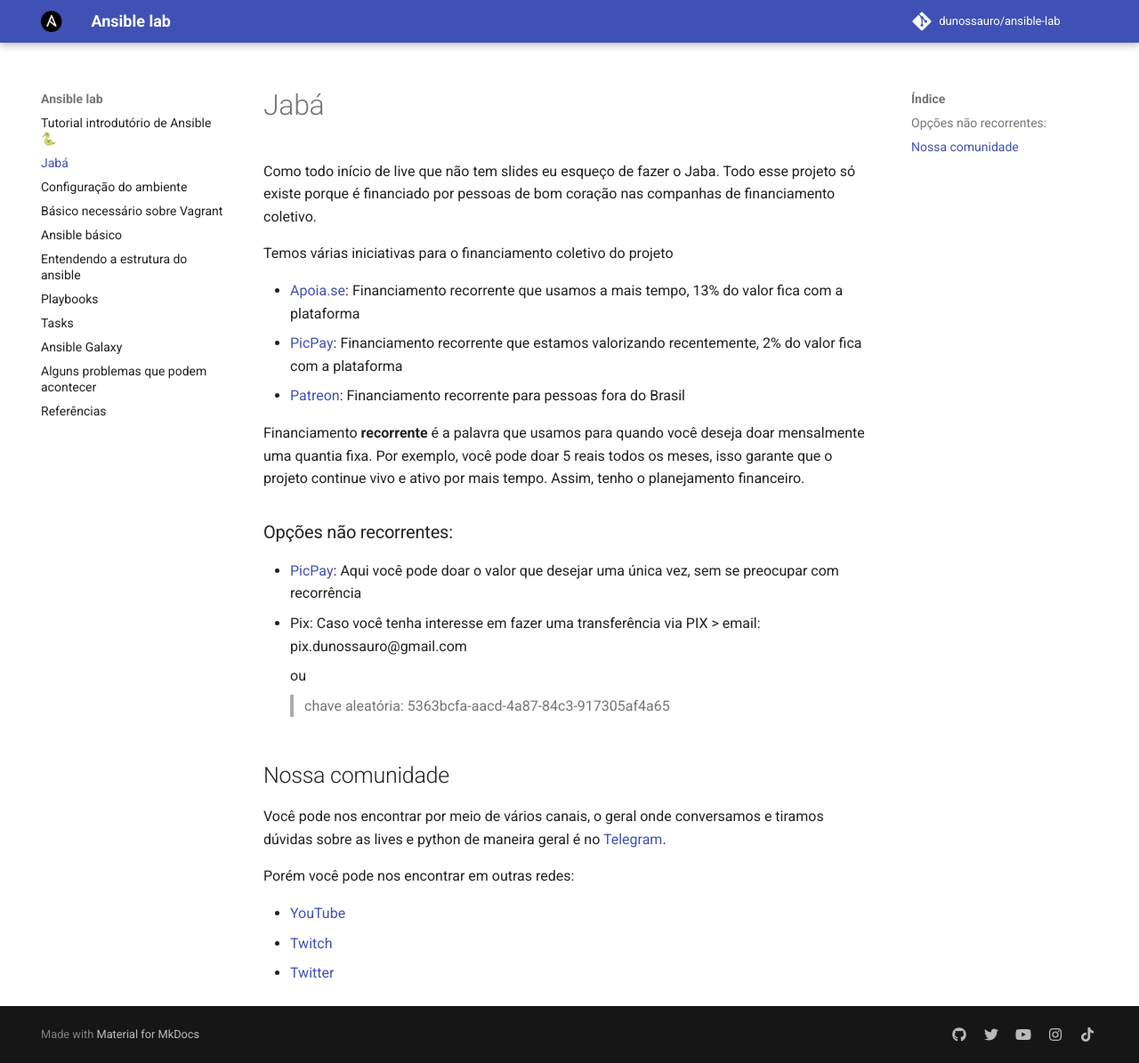
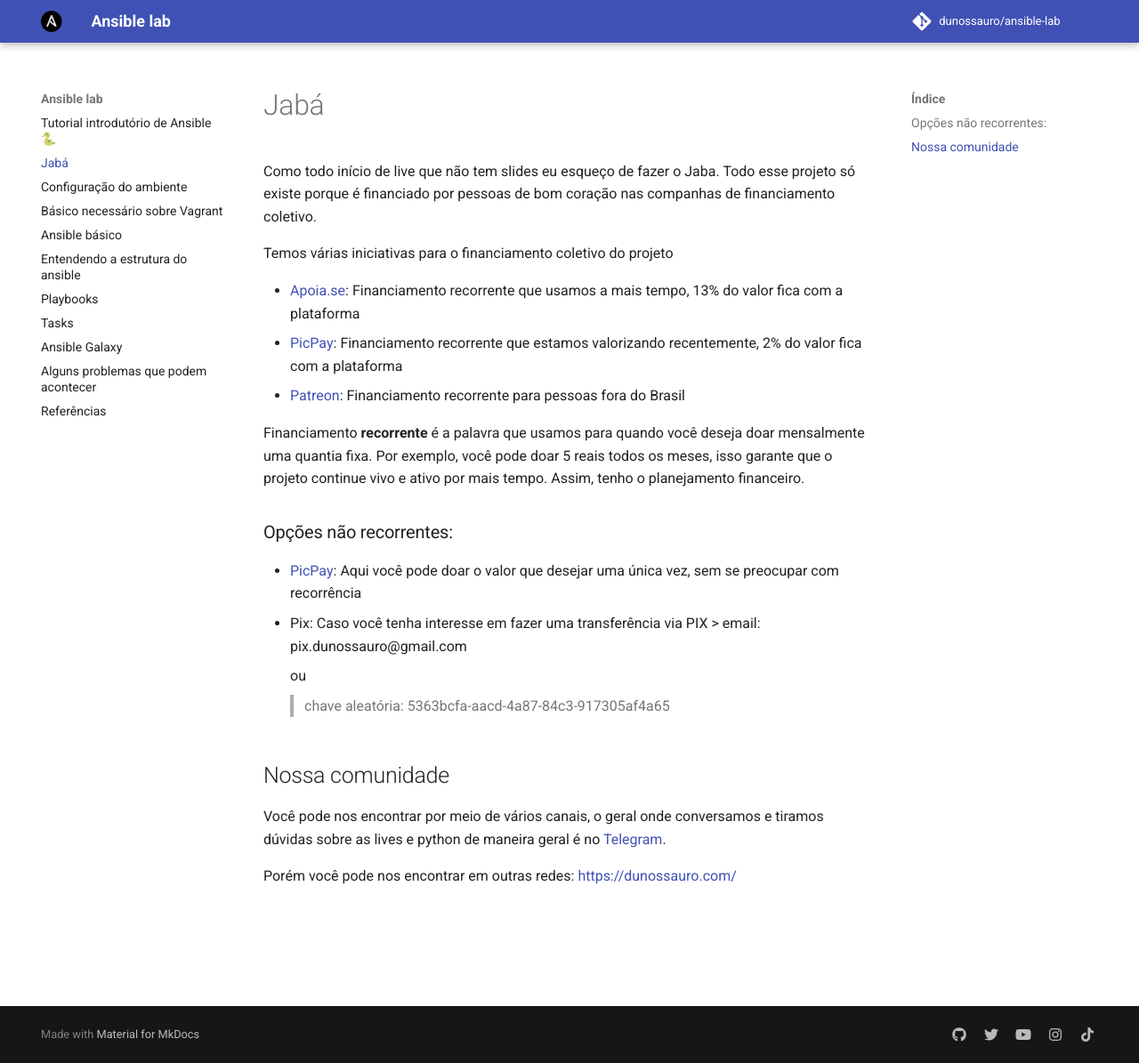
Before and after one commit to dunossauro/ansible-lab, an MkDocs documentation site: the page built from docs/00_jaba.md, in a window 1280 px wide and 1195 px high. Shown: the whole window at 89% size. Built offline with MkDocs 1.6.1 and Material for MkDocs 9.7.7, drawn with Linux system fonts in a browser that asks for light colours; comment, search, counter and statistics services are not loaded.

Commit message:
Atualizando links no jabá

```diff
--- a/docs/00_jaba.md
+++ b/docs/00_jaba.md
@@ -24,8 +24,4 @@
 
 Você pode nos encontrar por meio de vários canais, o geral onde conversamos e tiramos dúvidas sobre as lives e python de maneira geral é no [Telegram](hhttps://t.me/livepython).
 
-Porém você pode nos encontrar em outras redes:
-
-- [YouTube](https://www.youtube.com/dunossauro)
-- [Twitch](https://www.twitch.tv/dunossauro)
-- [Twitter](http://twitter.com/dunossauro)
+Porém você pode nos encontrar em outras redes: [https://dunossauro.com/](https://dunossauro.com/)
```
